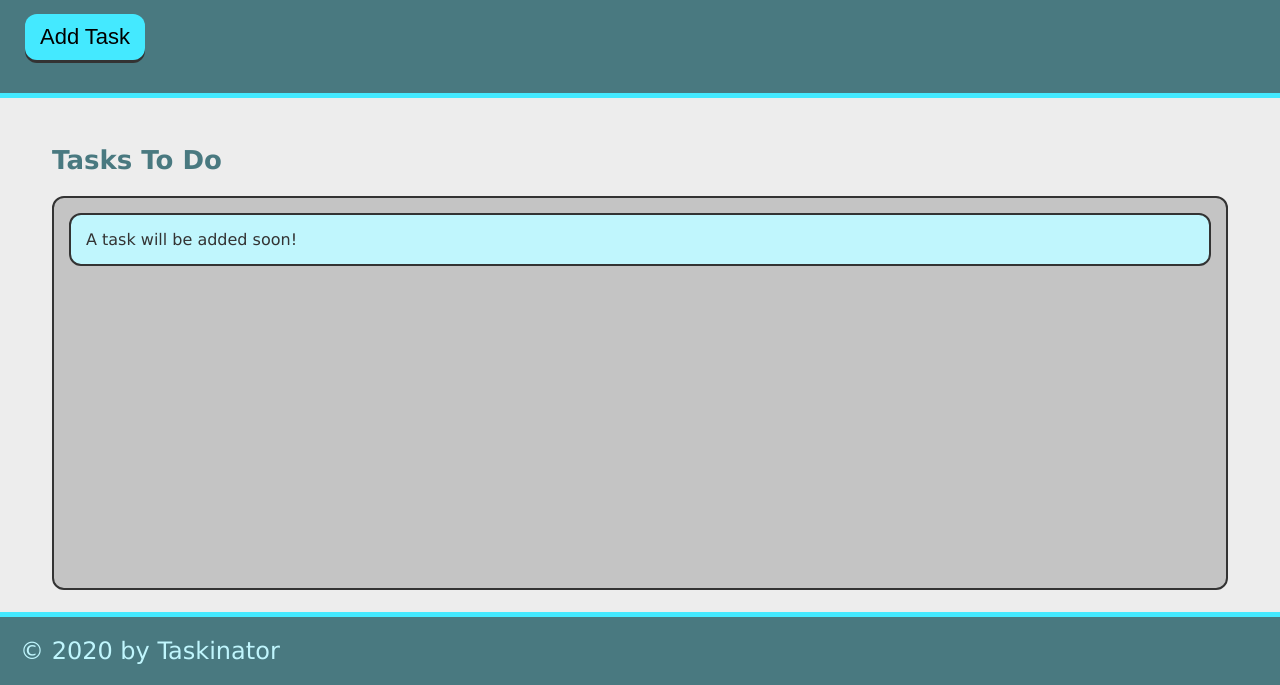
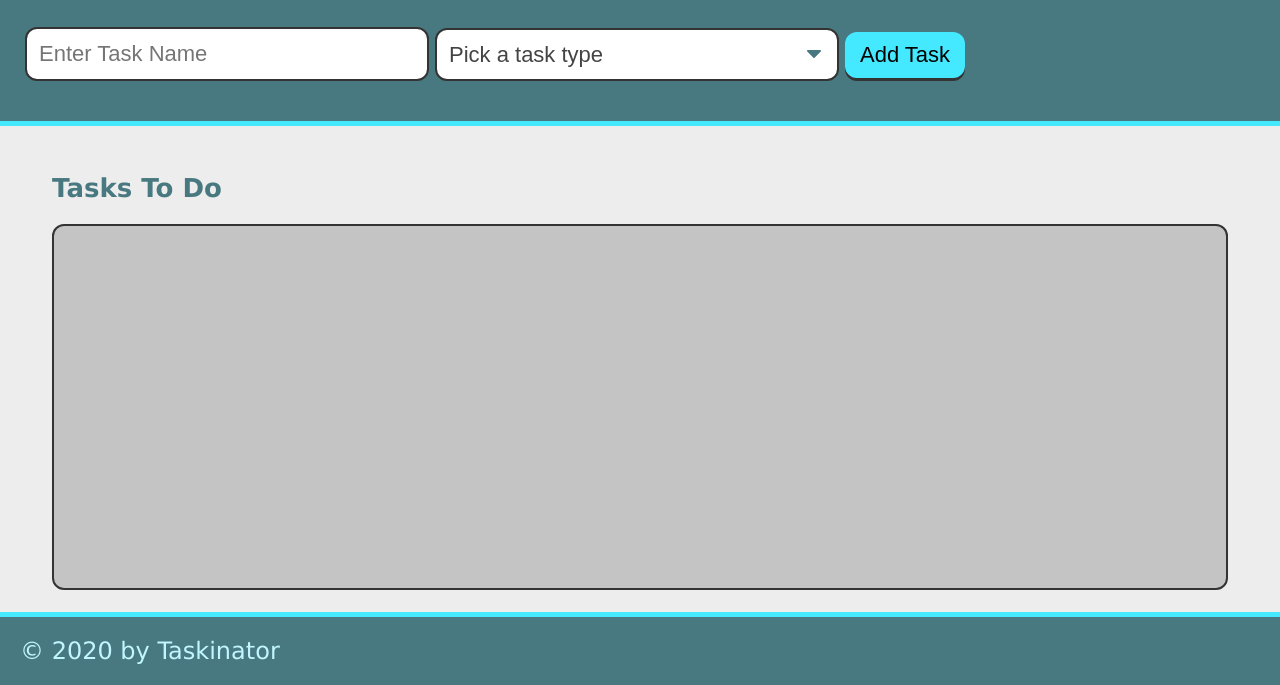
Before and after one commit to pcancio/taskinator, a plain HTML site: page index.html in a window 1280 px wide. Shown: the part 115-800 px from the top of the page. Drawn offline with Linux system fonts and the light colour scheme.

Commit message:
added dropdown

```diff
--- a/index.html
+++ b/index.html
@@ -13,14 +13,28 @@
     <header>
         <h1 class='page-title'>Taskinator</h1>
         <p>Click the button below to add a new task!</p>
-        <button class='btn' id='save-task'>Add Task</button>
+        <form id="task-form">
+            <div class="form-group">
+                <input type="text" name="task-name" class="text-input" placeholder="Enter Task Name" />
+            </div>
+            <div class="form-group">
+                <select name="task-type" class="select-dropdown">
+                    <option value = "" disabled selected>Pick a task type</option>
+                    <option value="print">print</option>
+                    <option value="web">web</option>
+                    <option value="mobile">mobile</option>
+                </select>
+            </div>
+            <div class="form-group">
+                <button class='btn' id='save-task' type='submit'>Add Task</button>
+            </div>
+        </form>
+
     </header>
     <main class='page-content'>
         <section class='task-list-wrapper'>
             <h2 class='list-title'>Tasks To Do</h2>
-            <ul class='task-list' id='tasks-to-do'>
-                <li class='task-item'>A task will be added soon!</li>
-            </ul>
+            <ul class='task-list' id='tasks-to-do'></ul>
         </section>
     </main>
     <footer>
```
